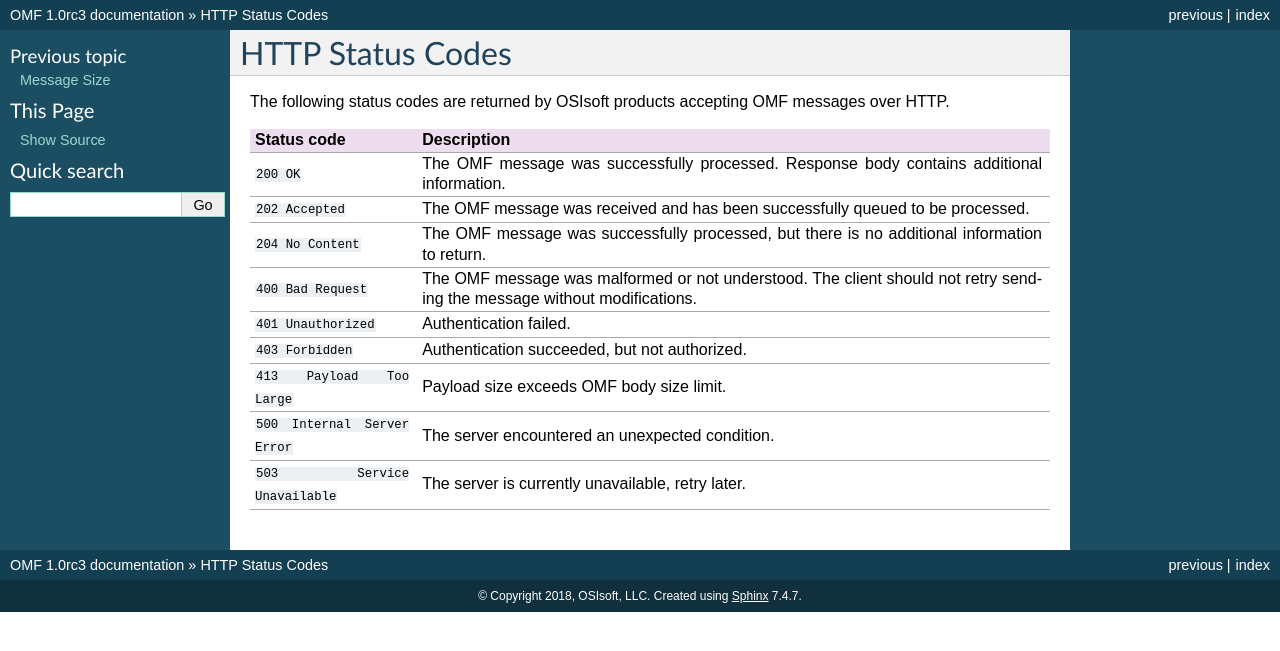
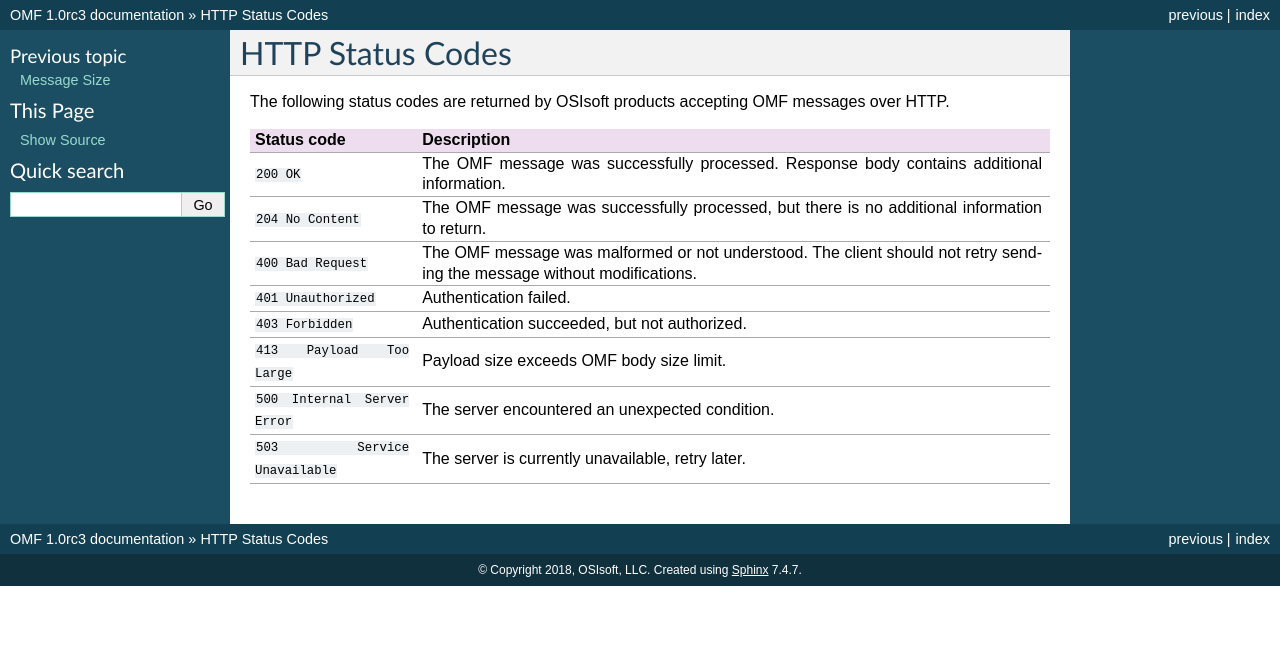
Before and after one commit to AVEVA/OMF-Docs, a Sphinx documentation site: the page built from docs/Standard_Responses.rst, in a window 1280 px wide. Shown: the top 651 px of the page. Built offline with Sphinx 7.4.7, drawn with Linux system fonts in a browser that asks for light colours.

Commit message:
Revert "Added missing response."
This reverts commit a699ada75db72058b43b32e8cf9a113cff0a9af6.

```diff
--- a/docs/Standard_Responses.rst
+++ b/docs/Standard_Responses.rst
@@ -7,7 +7,6 @@ The following status codes are returned by OSIsoft products accepting OMF messag
 Status code                   Description
 ============================= =============================
 ``200 OK``   	              The OMF message was successfully processed. Response body contains additional information.
-``202 Accepted``   	          The OMF message was received and has been successfully queued to be processed.
 ``204 No Content``            The OMF message was successfully processed, but there is no additional information to return.
 ``400 Bad Request``           The OMF message was malformed or not understood. The client should not retry sending the message without modifications.
 ``401 Unauthorized``          Authentication failed.
```
